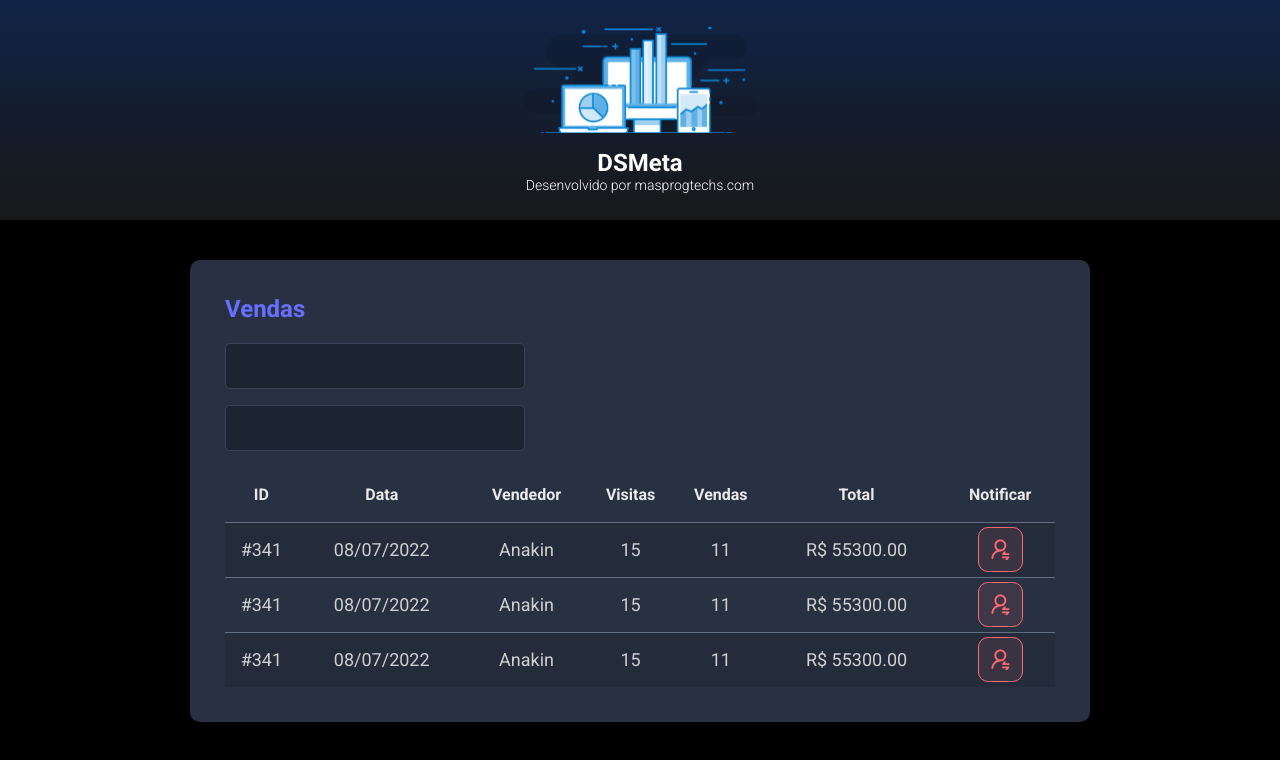
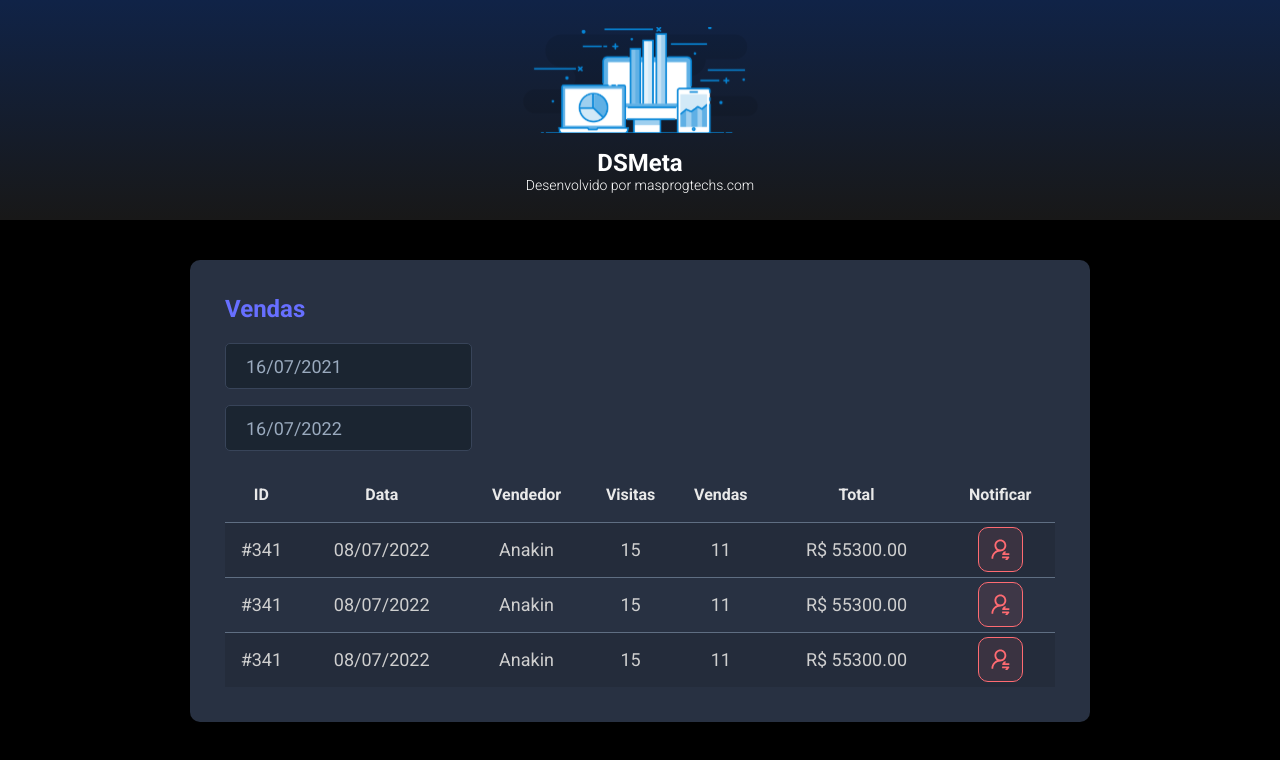
Before and after one commit to masprog2022/dsmeta, a React (Vite) app in the folder frontend/: page / in a window 1280 px wide. Shown: the top 760 px of the page. Built offline with nearby package versions, Linux system fonts and the light colour scheme.

Commit message:
chore: Datepicker

```diff
--- a/frontend/package.json
+++ b/frontend/package.json
@@ -9,7 +9,10 @@
     "preview": "vite preview"
   },
   "dependencies": {
+    "@types/react-datepicker": "4.4.2",
+    "date-fns": "^2.28.0",
     "react": "^18.2.0",
+    "react-datepicker": "^4.8.0",
     "react-dom": "^18.2.0"
   },
   "devDependencies": {
--- a/frontend/src/components/SalesCard/index.tsx
+++ b/frontend/src/components/SalesCard/index.tsx
@@ -1,16 +1,43 @@
+import { useState } from "react";
+import DatePicker from "react-datepicker";
+import "react-datepicker/dist/react-datepicker.css";
+
 import NotificationButton from "../NotificationButton";
 import "./styles.css";
 
+//registerLocale("pt-BR", ptBR);
+
 function SalesCard() {
+  const min = new Date(new Date().setDate(new Date().getDate() - 365));
+  const max = new Date();
+
+  const [minDate, setMinDate] = useState(min);
+  const [maxDate, setMaxDate] = useState(max);
+
   return (
     <div className="dsmeta-card">
       <h2 className="dsmeta-sales-title">Vendas</h2>
       <div>
         <div className="dsmeta-form-control-container">
-          <input className="dsmeta-form-control" type="text" />
+          <DatePicker
+            // selected={new Date()}
+            // onChange={(date: Date) => {}}
+            selected={minDate}
+            onChange={(date: Date) => setMinDate(date)}
+            className="dsmeta-form-control"
+            dateFormat="dd/MM/yyyy"
+          />
         </div>
         <div className="dsmeta-form-control-container">
-          <input className="dsmeta-form-control" type="text" />
+          <DatePicker
+            //locale={ptBR}
+            //selected={new Date()}
+            //onChange={(date: Date) => {}}
+            selected={maxDate}
+            onChange={(date: Date) => setMaxDate(date)}
+            className="dsmeta-form-control"
+            dateFormat="dd/MM/yyyy"
+          />
         </div>
       </div>
 
```
Also changed, not shown: 2 other files (tests, documents, lock files or other folders).
